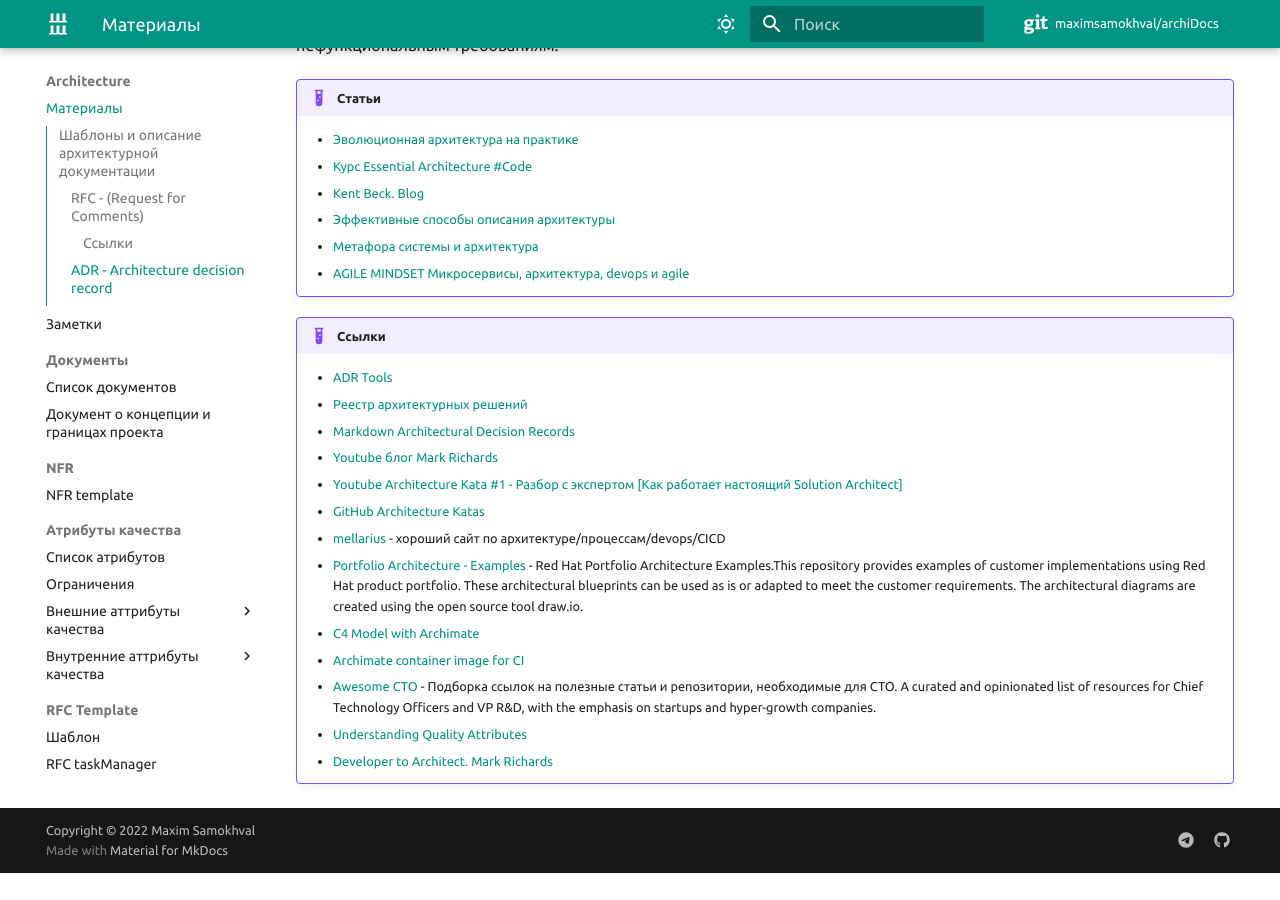
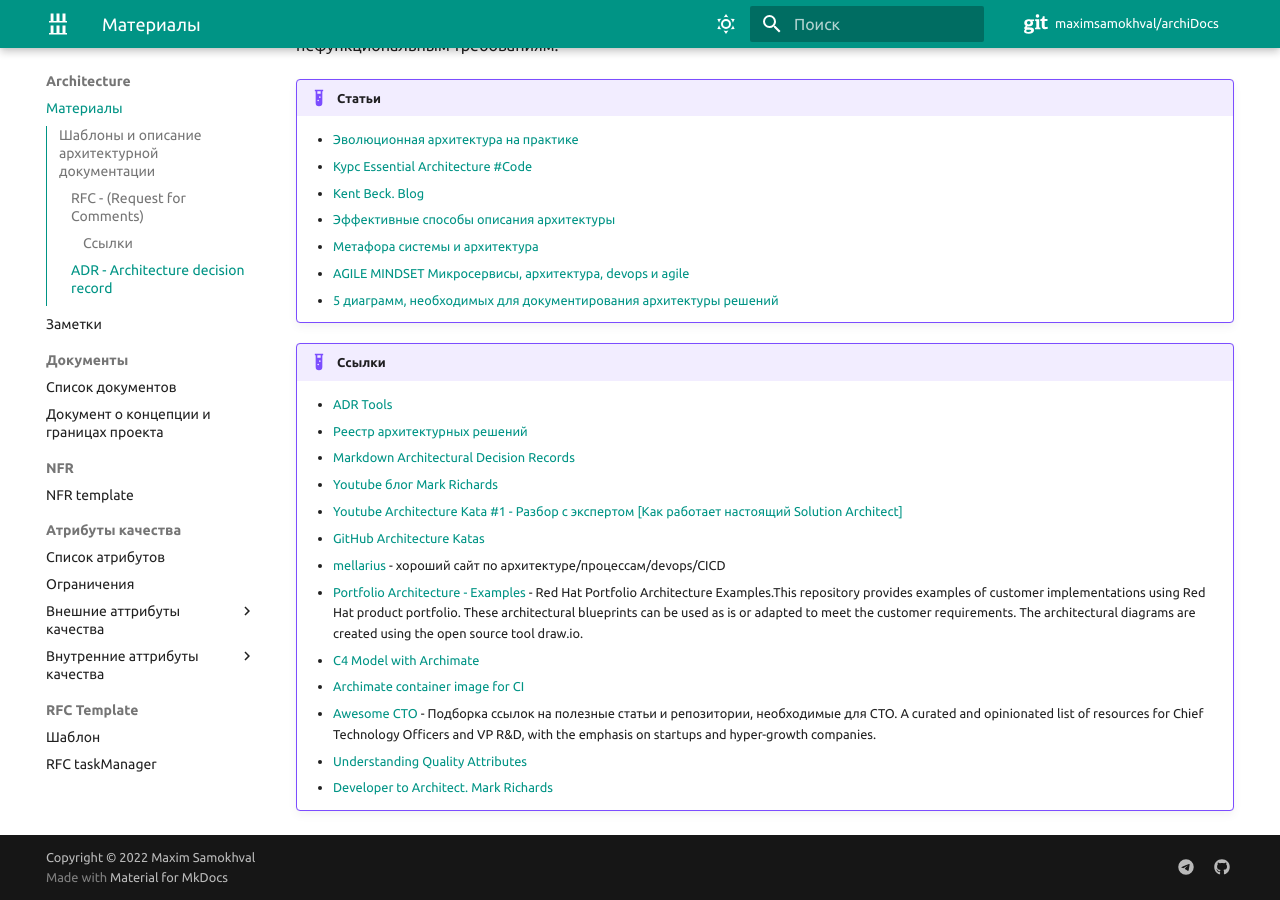
Before and after one commit to maximsamokhval/archiDocs, an MkDocs documentation site: the page built from docs/Architecture/index.md, in a window 1280 px wide and 900 px high, scrolled down 648 px. Built offline with MkDocs 1.6.1 and Material for MkDocs 9.7.7, drawn with Linux system fonts in a browser that asks for light colours; comment, search, counter and statistics services are not loaded; before the commit the page ends 1521 px from its top, so only the background shows below that.

Commit message:
док., ссылки по диаграммам

```diff
--- a/docs/Architecture/index.md
+++ b/docs/Architecture/index.md
@@ -20,6 +20,9 @@
     - [Эффективные способы описания архитектуры](https://scrumtrek.ru/blog/technical-excellence/1038/effektivnye-sposoby-opisaniya-arhitektury/)
     - [Метафора системы и архитектура](http://agilemindset.ru/%d0%bc%d0%b5%d1%82%d0%b0%d1%84%d0%be%d1%80%d0%b0-%d1%81%d0%b8%d1%81%d1%82%d0%b5%d0%bc%d1%8b-%d0%b8-%d0%b0%d1%80%d1%85%d0%b8%d1%82%d0%b5%d0%ba%d1%82%d1%83%d1%80%d0%b0/)
     - [AGILE MINDSET Микросервисы, архитектура, devops и agile](http://agilemindset.ru/category/%d0%b0%d1%80%d1%85%d0%b8%d1%82%d0%b5%d0%ba%d1%82%d1%83%d1%80%d0%b0/)
+    - [5 диаграмм, необходимых для документирования архитектуры решений](https://habr.com/ru/company/epam_systems/blog/538018/)
+
+
 
 !!! example "Ссылки"
     - [ADR Tools](https://github.com/npryce/adr-tools)
```
